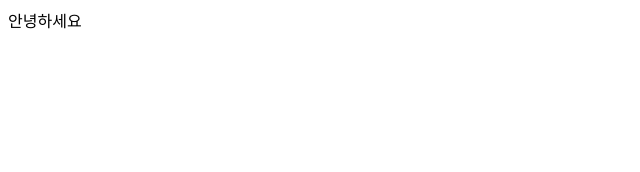
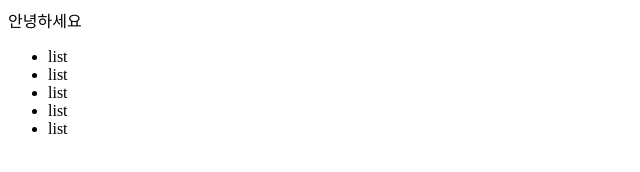
Before and after one commit to kimmh22/testgithub, a plain HTML site: page index.html in a window 1280 px wide. Shown: the whole page, without its empty margins (0-640 px from the left). Drawn offline with Linux system fonts and the light colour scheme.

```diff
--- a/index.html
+++ b/index.html
@@ -7,5 +7,12 @@
   </head>
   <body>
     안녕하세요
+    <ul>
+      <li>list</li>
+      <li>list</li>
+      <li>list</li>
+      <li>list</li>
+      <li>list</li>
+    </ul>
   </body>
 </html>
```
